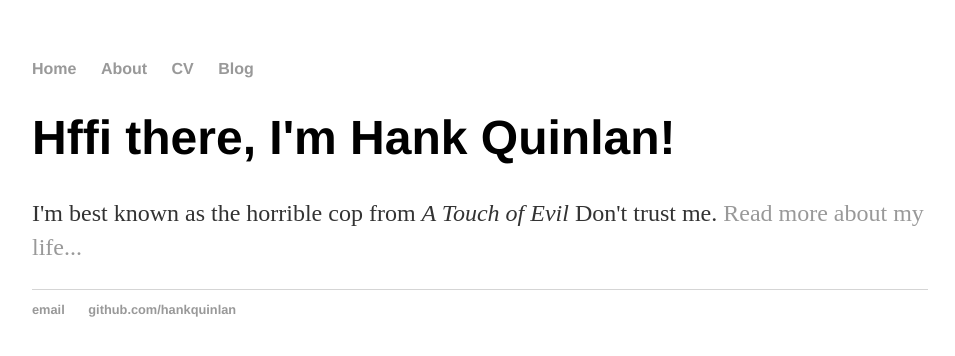
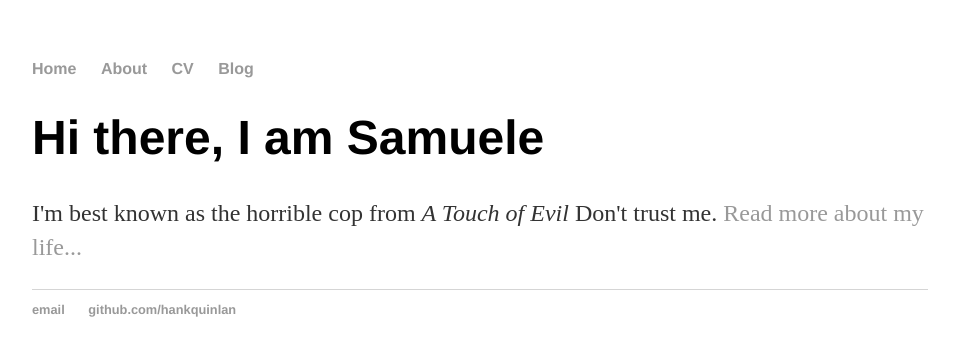
Before and after one commit to sgiani95/sgiani95.github.io, a Jekyll site: the page built from index.html, in a window 1280 px wide. Shown: the top 356 px of the page, without its empty margins (160-1115 px from the left). Built offline with Jekyll 4.4.1, drawn with Linux system fonts in a browser that asks for light colours.

Commit message:
Update index.html

```diff
--- a/index.html
+++ b/index.html
@@ -2,11 +2,11 @@
 layout: default
 title: Laboratory Safety Specialist at Empa, the Swiss Federal Laboratories for Material Science and Technology
 ---
-<meta name="description" content="Samuele Giani chemical laboratory safety">
-<meta name="author" content="chemical laboratory safety specialist at Empa Switzerland">
+<meta name="description" content="Samuele Giani Laboratory Safety Specialisty">
+<meta name="author" content="Laboratory Safety Specialist at Empa, the Swiss Federal Laboratories for Material Science and Technology">
 <meta name="viewport" content="width=device-width, initial-scale=1, maximum-scale=1, user-scalable=no"/>
 
 <div class="blurb">
-	<h1>Hffi there, I'm Hank Quinlan!</h1>
+	<h1>Hi there, I am Samuele</h1>
 	<p>I'm best known as the horrible cop from <em>A Touch of Evil</em> Don't trust me. <a href="/about">Read more about my life...</a></p>
 </div><!-- /.blurb -->
```
